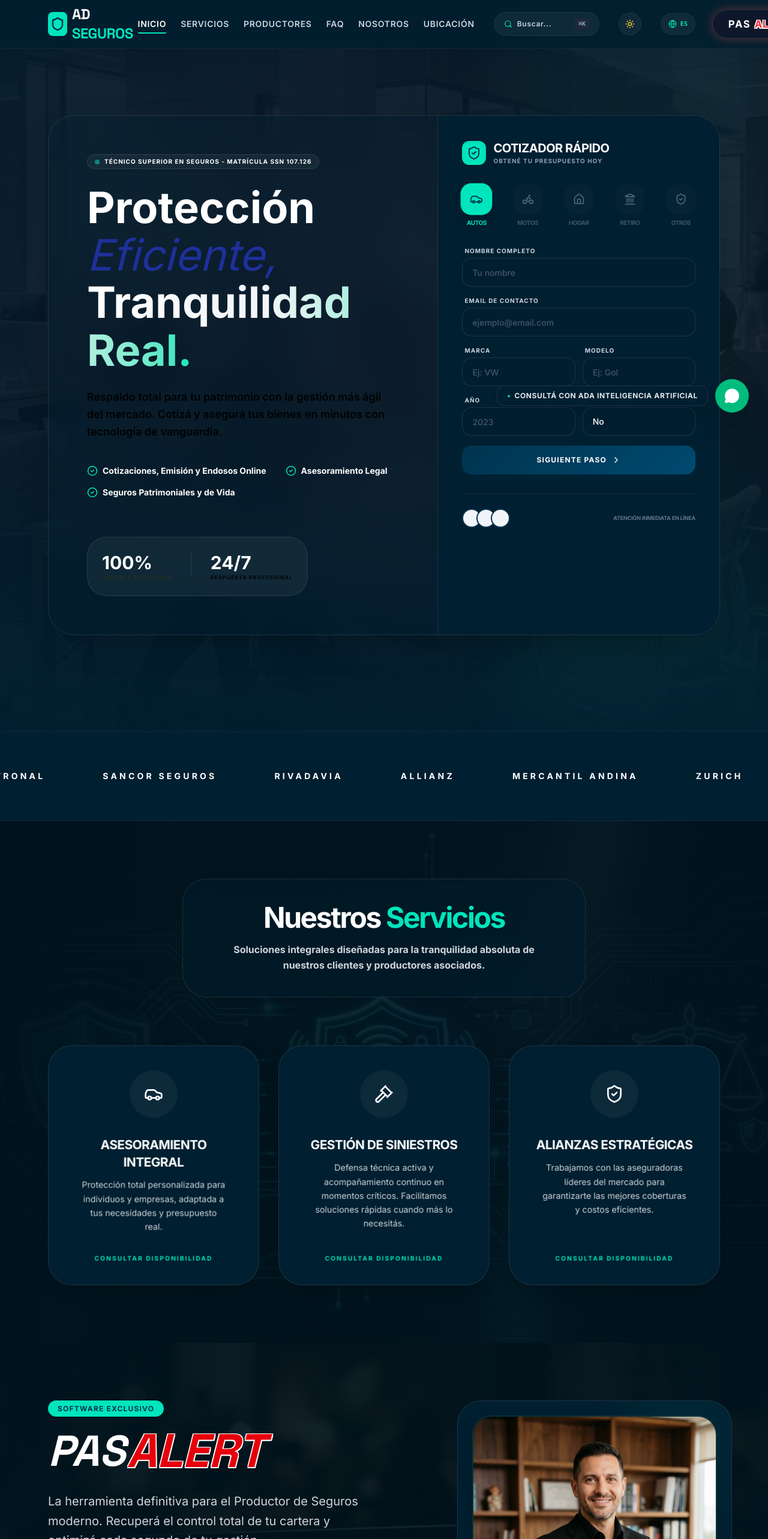
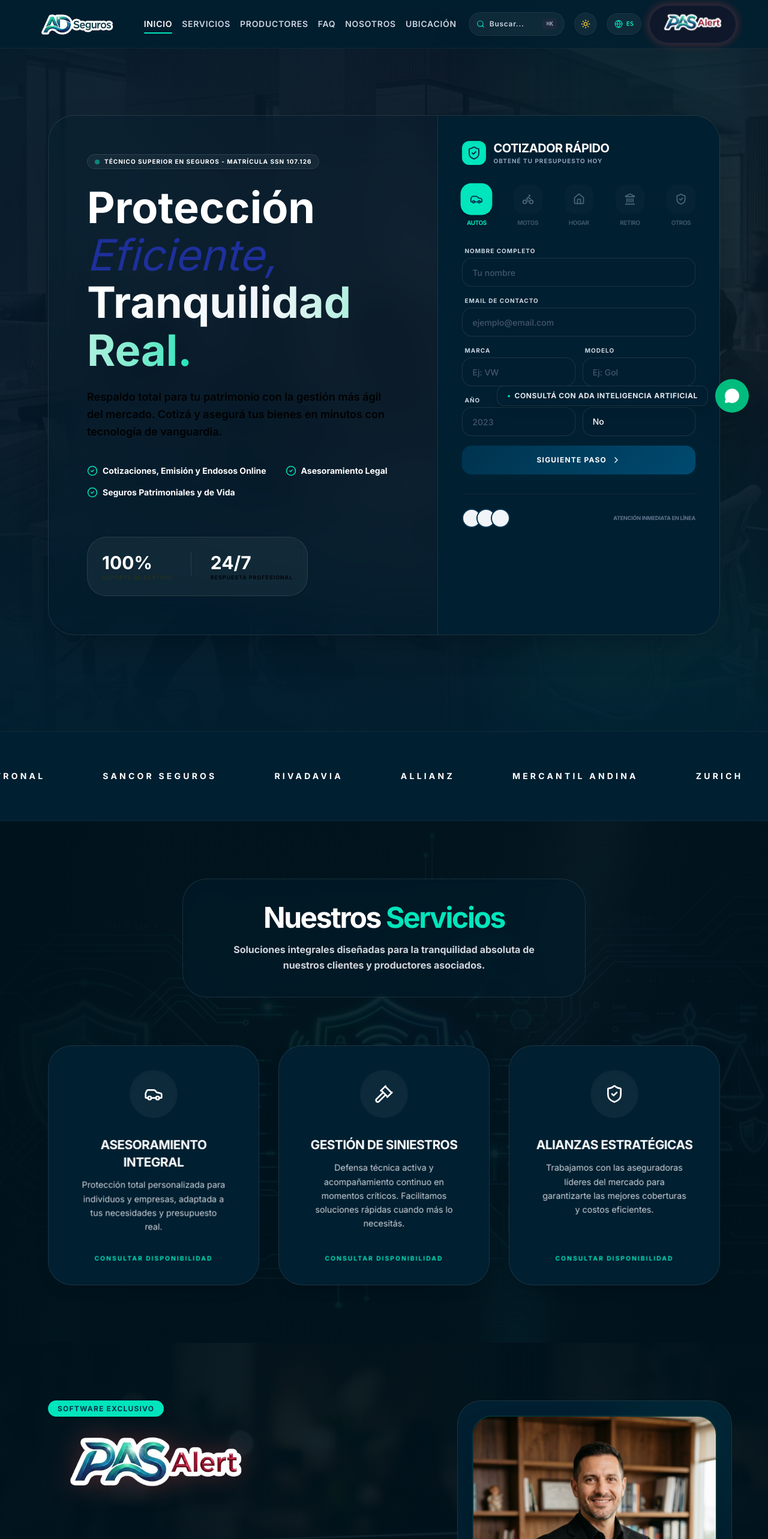
Before and after one commit to nicogomez94/ad-seguros2, a React (Vite) app: page / in a window 1280 px wide. Shown: the top 2566 px of the page at 60% size. Built offline with nearby package versions, Linux system fonts and the light colour scheme.

Commit message:
fixes diseno

```diff
--- a/src/components/Footer.tsx
+++ b/src/components/Footer.tsx
@@ -1,5 +1,6 @@
-import { Shield, Instagram, Linkedin, MessageCircle, MapPin, Mail, Phone } from 'lucide-react';
+import { Instagram, Linkedin, MessageCircle, MapPin, Mail, Phone } from 'lucide-react';
 import { useTranslation } from '../context/LanguageContext';
+import adLogo from '../../4.svg';
 
 export default function Footer() {
   const { t } = useTranslation();
@@ -10,12 +11,11 @@
         <div className="grid grid-cols-1 sm:grid-cols-2 lg:grid-cols-5 gap-10 lg:gap-8 xl:gap-12 mb-20">
           <div className="sm:col-span-2 lg:col-span-1">
             <div className="flex items-center gap-2 mb-8">
-              <div className="w-10 h-10 bg-ad-cyan rounded-lg flex items-center justify-center text-ad-blue">
-                <Shield size={24} strokeWidth={2.5} />
-              </div>
-              <span className="text-2xl font-sans font-black tracking-tighter">
-                AD <span className="text-ad-cyan">SEGUROS</span>
-              </span>
+              <img
+                src={adLogo}
+                alt="AD Seguros"
+                className="logo-ad-footer"
+              />
             </div>
             <p className="text-slate-400 text-sm leading-relaxed mb-10">
               {t('footer.shortDesc')}
--- a/src/components/Navbar.tsx
+++ b/src/components/Navbar.tsx
@@ -1,9 +1,11 @@
 import { motion, AnimatePresence } from 'motion/react';
-import { Shield, Menu, X, Sun, Moon, Globe, Search, ArrowRight } from 'lucide-react';
+import { Menu, X, Sun, Moon, Globe, Search, ArrowRight } from 'lucide-react';
 import { useState, useEffect, useRef } from 'react';
 import { useLocation, Link } from 'react-router-dom';
 import { useTheme } from '../context/ThemeContext';
 import { useTranslation } from '../context/LanguageContext';
+import adLogo from '../../4.svg';
+import pasAlertLogo from '../../2.svg';
 
 export default function Navbar() {
   const [isOpen, setIsOpen] = useState(false);
@@ -176,27 +178,23 @@
 
   return (
     <nav id="navbar" className="fixed top-0 left-0 right-0 z-50 bg-white/80 dark:bg-ad-dark/85 backdrop-blur-md border-b border-gray-100 dark:border-white/5 transition-colors duration-300">
-      <div className="w-full max-w-[1550px] mx-auto px-6 md:px-12 xl:px-20 h-20 flex justify-between items-center">
+      <div className="w-full max-w-[1550px] mx-auto px-6 md:px-8 xl:px-12 h-20 flex items-center gap-6">
         <motion.div
           initial={{ opacity: 0, x: -20 }}
           animate={{ opacity: 1, x: 0 }}
-          className="flex items-center gap-2"
+          className="flex items-center gap-2 shrink-0"
         >
           <Link to="#inicio" className="flex items-center gap-2">
-            <div className="w-10 h-10 bg-ad-blue dark:bg-ad-cyan rounded-lg flex items-center justify-center text-ad-cyan dark:text-ad-blue transition-colors">
-              <Shield size={24} strokeWidth={2.5} />
-            </div>
-            <span className="text-2xl font-display font-bold text-ad-blue dark:text-white tracking-tight">
-              AD <span className="text-ad-cyan">SEGUROS</span>
-            </span>
+            <img
+              src={adLogo}
+              alt="AD Seguros"
+              className="logo-ad-nav"
+            />
           </Link>
         </motion.div>
 
         {/* Desktop Nav */}
-        <div
-          style={{ paddingRight: '-9px', paddingLeft: '-3px', marginLeft: '0px', marginRight: '-94px', marginTop: '0px' }}
-          className="hidden md:flex items-center gap-6 text-sm font-semibold uppercase tracking-wider"
-        >
+        <div className="hidden md:flex flex-1 min-w-0 items-center justify-center gap-3 xl:gap-4 text-sm font-semibold uppercase tracking-wider">
           {navLinks.map((link, idx) => {
             const isActive = activeHash === link.href;
             return (
@@ -230,7 +228,7 @@
             onClick={() => setIsSearchOpen(true)}
             initial={{ opacity: 0, scale: 0.9 }}
             animate={{ opacity: 1, scale: 1 }}
-            className="ml-2 flex items-center gap-2 bg-slate-50 hover:bg-slate-100 dark:bg-white/5 dark:hover:bg-white/10 text-slate-400 dark:text-slate-300 border border-slate-200/50 dark:border-white/5 rounded-full px-4 py-2.5 text-xs font-semibold cursor-pointer shadow-sm hover:scale-105 transition-all text-left w-36 xl:w-44 shrink-0"
+            className="ml-1 flex items-center gap-2 bg-slate-50 hover:bg-slate-100 dark:bg-white/5 dark:hover:bg-white/10 text-slate-400 dark:text-slate-300 border border-slate-200/50 dark:border-white/5 rounded-full px-3 py-2.5 text-xs font-semibold cursor-pointer shadow-sm hover:scale-105 transition-all text-left w-32 xl:w-40 shrink-0"
             title={language === 'en' ? 'Search sections (Ctrl+K)' : 'Buscar secciones (Ctrl+K)'}
           >
             <Search size={14} className="text-slate-500 dark:text-ad-cyan shrink-0" />
@@ -243,7 +241,7 @@
             onClick={toggleTheme}
             initial={{ opacity: 0, scale: 0.9 }}
             animate={{ opacity: 1, scale: 1 }}
-            className="ml-2 p-2.5 rounded-full bg-slate-50 hover:bg-slate-150 dark:bg-white/5 dark:hover:bg-white/10 text-ad-blue dark:text-ad-cyan transition-all border border-slate-200/50 dark:border-white/5 flex items-center justify-center cursor-pointer shadow-sm hover:scale-105 shrink-0"
+            className="ml-0 p-2.5 rounded-full bg-slate-50 hover:bg-slate-150 dark:bg-white/5 dark:hover:bg-white/10 text-ad-blue dark:text-ad-cyan transition-all border border-slate-200/50 dark:border-white/5 flex items-center justify-center cursor-pointer shadow-sm hover:scale-105 shrink-0"
             title={`${theme === 'light' ? t('nav.toggleThemeDark') : t('nav.toggleThemeLight')} (Alt+T)`}
             aria-label="Toggle theme"
           >
@@ -259,7 +257,7 @@
             onClick={toggleLanguage}
             initial={{ opacity: 0, scale: 0.9 }}
             animate={{ opacity: 1, scale: 1 }}
-            className="ml-2 px-3 py-2.5 rounded-full bg-slate-50 hover:bg-slate-150 dark:bg-white/5 dark:hover:bg-white/10 text-ad-blue dark:text-ad-cyan transition-all border border-slate-200/50 dark:border-white/5 flex items-center gap-1.5 cursor-pointer shadow-sm hover:scale-105 text-xs font-bold shrink-0"
+            className="ml-0 px-3 py-2.5 rounded-full bg-slate-50 hover:bg-slate-150 dark:bg-white/5 dark:hover:bg-white/10 text-ad-blue dark:text-ad-cyan transition-all border border-slate-200/50 dark:border-white/5 flex items-center gap-1.5 cursor-pointer shadow-sm hover:scale-105 text-xs font-bold shrink-0"
             title={t('nav.toggleLang')}
             aria-label="Toggle language"
           >
@@ -285,20 +283,18 @@
               opacity: { duration: 0.3 },
               default: { ease: "easeOut" }
             }}
-            className="ml-2 px-6 py-2.5 rounded-full text-sm md:text-base font-black uppercase tracking-widest bg-ad-blue dark:bg-slate-900 border border-slate-700/50 hover:bg-[#00273d] dark:hover:bg-[#001f30] transition-all shadow-[0_0_15px_rgba(239,68,68,0.4)] hover:shadow-[0_0_25px_rgba(239,68,68,0.6)] flex items-center justify-center gap-1.5 cursor-pointer shrink-0"
+            className="ml-0 px-1.5 py-0.5 rounded-full text-sm md:text-base font-black uppercase tracking-widest bg-ad-blue dark:bg-slate-900 border border-slate-700/50 hover:bg-[#00273d] dark:hover:bg-[#001f30] transition-all shadow-[0_0_15px_rgba(239,68,68,0.4)] hover:shadow-[0_0_25px_rgba(239,68,68,0.6)] flex items-center justify-center gap-1.5 cursor-pointer shrink-0"
           >
-            <span className="text-white uppercase font-black">PAS</span>
-            <span
-              className="text-red-600 dark:text-red-500 uppercase font-black tracking-wider animate-pulse"
-              style={{ textShadow: '-1.5px -1.5px 0 #fff, 1.5px -1.5px 0 #fff, -1.5px 1.5px 0 #fff, 1.5px 1.5px 0 #fff' }}
-            >
-              ALERT
-            </span>
+            <img
+              src={pasAlertLogo}
+              alt="PAS Alert"
+              className="logo-pas-alert-nav"
+            />
           </motion.a>
         </div>
 
         {/* Mobile Toggle & Theme Switcher (Mobile) */}
-        <div className="md:hidden flex items-center gap-3">
+        <div className="md:hidden ml-auto flex items-center gap-3">
           {/* Mobile Search Button */}
           <button
             onClick={() => setIsSearchOpen(true)}
@@ -392,15 +388,13 @@
                 duration: 1.5,
                 ease: "easeInOut"
               }}
-              className="w-full py-4 rounded-2xl text-center font-black uppercase tracking-widest text-base md:text-lg transition-all bg-ad-blue dark:bg-slate-900 border border-slate-700/50 shadow-[0_0_15px_rgba(239,68,68,0.4)] hover:shadow-[0_0_25px_rgba(239,68,68,0.6)] flex items-center justify-center gap-1.5"
+              className="w-full py-2 rounded-2xl text-center font-black uppercase tracking-widest text-base md:text-lg transition-all bg-ad-blue dark:bg-slate-900 border border-slate-700/50 shadow-[0_0_15px_rgba(239,68,68,0.4)] hover:shadow-[0_0_25px_rgba(239,68,68,0.6)] flex items-center justify-center gap-1.5"
             >
-              <span className="text-white uppercase font-black">PAS</span>
-              <span
-                className="text-red-600 dark:text-red-500 uppercase font-black tracking-wider animate-pulse"
-                style={{ textShadow: '-1.5px -1.5px 0 #fff, 1.5px -1.5px 0 #fff, -1.5px 1.5px 0 #fff, 1.5px 1.5px 0 #fff' }}
-              >
-                ALERT
-              </span>
+              <img
+                src={pasAlertLogo}
+                alt="PAS Alert"
+                className="logo-pas-alert-mobile"
+              />
             </motion.a>
           </div>
         </motion.div>
--- a/src/components/PASAlert.tsx
+++ b/src/components/PASAlert.tsx
@@ -4,6 +4,7 @@
 import { useTranslation } from '../context/LanguageContext';
 import alejandroPortrait from '../assets/images/alejandro_diaz_portrait_1779820713310.png';
 import notebookPasAlert from '../assets/images/notebook_pas_alert_1779840665511.png';
+import pasAlertLogo from '../../2.svg';
 
 export default function PASAlert() {
   const { t } = useTranslation();
@@ -102,20 +103,18 @@
               <span className="px-4 py-1.5 bg-ad-cyan text-ad-blue text-xs font-black uppercase tracking-widest rounded-full shadow-sm">
                 {t('pas.exclusivo')}
               </span>
-              <h2 className="text-5xl md:text-7xl font-display font-black text-white mt-6 mb-8 italic flex items-center gap-3 flex-wrap">
-                <span>PAS</span>
-                <motion.span
-                  className="text-red-600 font-black inline-block"
-                  style={{ textShadow: '-1.5px -1.5px 0 #fff, 1.5px -1.5px 0 #fff, -1.5px 1.5px 0 #fff, 1.5px 1.5px 0 #fff' }}
+              <h2 className="mt-6 mb-8">
+                <motion.img
+                  src={pasAlertLogo}
+                  alt="PAS Alert"
+                  className="logo-pas-alert-section drop-shadow-[0_0_20px_rgba(239,68,68,0.28)]"
                   animate={{ scale: [1, 1.1, 1] }}
                   transition={{
                     repeat: Infinity,
                     duration: 1.5,
                     ease: "easeInOut"
                   }}
-                >
-                  ALERT
-                </motion.span>
+                />
               </h2>
               <p className="text-xl text-gray-300 mb-10 leading-relaxed font-light">
                 {t('pas.toolDescription')}
--- a/src/index.css
+++ b/src/index.css
@@ -31,9 +31,50 @@
   body {
     @apply bg-slate-50 text-slate-800 dark:bg-ad-dark dark:text-slate-100 antialiased transition-colors duration-300;
   }
+
+  :root {
+    --ad-logo-nav-height: 64px;
+    --ad-logo-footer-height: 64px;
+    --pas-logo-nav-height: 50px;
+    --pas-logo-mobile-height: 44px;
+    --pas-logo-section-height: 144px;
+  }
 }
 
 @layer utilities {
+  .logo-ad-nav {
+    margin-top: 15px;
+    height: var(--ad-logo-nav-height);
+    width: auto;
+    object-fit: contain;
+  }
+
+  .logo-ad-footer {
+    height: var(--ad-logo-footer-height);
+    width: auto;
+    object-fit: contain;
+  }
+
+  .logo-pas-alert-nav {
+    margin-top: 5px;
+    height: var(--pas-logo-nav-height);
+    width: auto;
+    object-fit: contain;
+  }
+
+  .logo-pas-alert-mobile {
+    height: var(--pas-logo-mobile-height);
+    width: auto;
+    object-fit: contain;
+  }
+
+  .logo-pas-alert-section {
+    height: var(--pas-logo-section-height);
+    width: auto;
+    max-width: min(100%, 430px);
+    object-fit: contain;
+  }
+
   .shimmer {
     @apply relative overflow-hidden bg-slate-100;
   }
```
